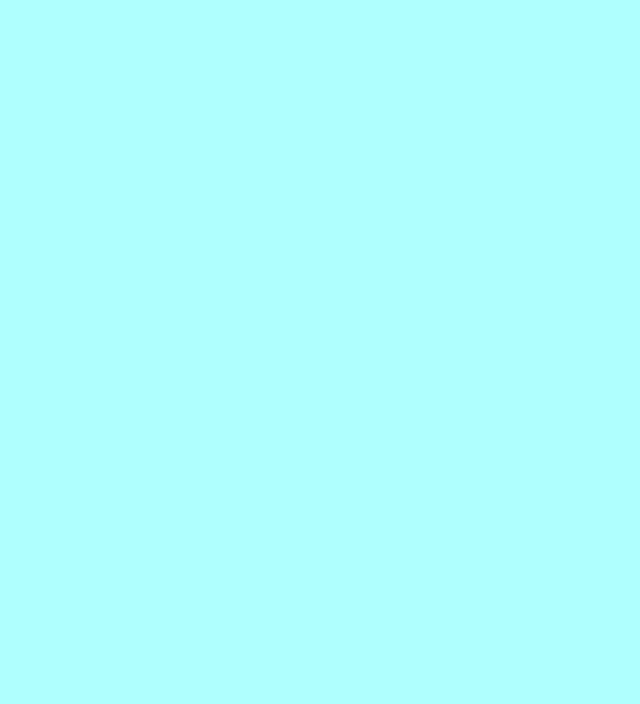
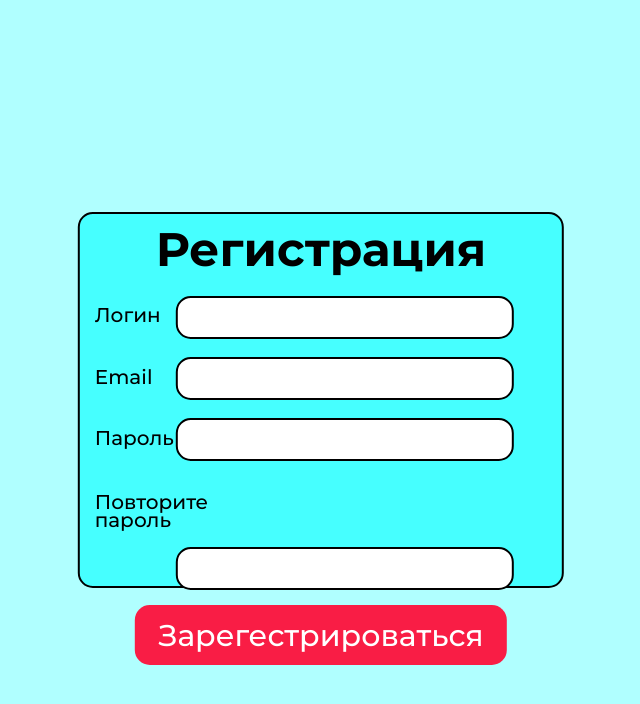
Before and after one commit to 1JigSaW/Useful_People, a Django app: page /registration/ in a window 1280 px wide. Before the commit the part shown is empty. Shown: the top 704 px of the page, without its empty margins (319-959 px from the left). Run offline with Django 3.2, Linux system fonts and the light colour scheme.

Commit message:
registration layout

```diff
--- a/UsefulPeople/people/forms.py
+++ b/UsefulPeople/people/forms.py
@@ -20,3 +20,30 @@ class UsersForm(forms.ModelForm):
         self.fields['password'].widget = forms.TextInput(attrs={
             'class': 'input_passwd',
             })
+
+class UsersRegistrationForm(forms.ModelForm):
+    password2 = forms.CharField(label='Повторите пароль', widget=forms.PasswordInput(attrs={
+            'class': 'input_passwd2_2',
+            }))
+
+    class Meta:
+        model = Users
+        fields = ('login', 'email', 'password')
+
+    def __init__(self, *args, **kwargs):
+        super(UsersRegistrationForm, self).__init__(*args, **kwargs)
+        self.fields['login'].widget = forms.TextInput(attrs={
+            'class': 'input_log_2',
+            })
+        self.fields['password'].widget = forms.TextInput(attrs={
+            'class': 'input_passwd_2',
+            })
+        self.fields['email'].widget = forms.TextInput(attrs={
+            'class': 'input_email_2',
+            })
+
+    def clean_password2(self):
+        cd = self.cleaned_data
+        if cd['password'] != cd['password2']:
+            raise forms.ValidationError('Passwords don\'t match.')
+        return cd['password2']
--- a/UsefulPeople/people/views.py
+++ b/UsefulPeople/people/views.py
@@ -1,11 +1,12 @@
 from django.shortcuts import render
-from .forms import UsersForm
+from .forms import UsersForm, UsersRegistrationForm
 
 def index(request):
     return render(request, 'index.html')
 
 def registration(request):
-    return render(request, 'registration.html')
+    form = UsersRegistrationForm()
+    return render(request, 'registration.html', {'form': form})
 
 def authorisation(request):
     form = UsersForm()
--- a/UsefulPeople/static/css/main.css
+++ b/UsefulPeople/static/css/main.css
@@ -168,3 +168,67 @@ body {
 	font-size: 20px;
 	margin-left: 15px;
 }
+.reg_block {
+	position: absolute;
+	width: 38%;
+	height: 47%;
+	background: #46FFFF;
+	border: 2.7px solid;
+	top: 50%;
+    left: 50%;
+    margin-right: -50%;
+    transform: translate(-50%, -50%);
+    border-radius: 15px;
+    text-align: center;
+    font-family: 'Montserrat', sans-serif;
+}
+.reg_head {
+	margin: 0;
+	margin-top: 7px;
+	font-size: 47px;
+	font-family: 'Montserrat', sans-serif;
+}
+.input_log_2, .input_passwd_2, .input_email_2, .input_passwd2_2 {
+	margin-right: 10%;
+	float: right;
+	font-size: 32px;
+	width: 70%;
+	border-radius: 15px;
+	border: 2.5px solid;
+	margin-top: 18px;
+}
+.post_form {
+	padding: 0px;
+	font-size: 30px;
+}
+.label_reg_log, .label_reg_email, .label_reg_password, .label_reg_password2 {
+	float: left;
+	font-size: 20px;
+	margin-left: 15px;
+}
+.label_reg_log {
+	padding-top: 25px;
+}
+.label_reg_email {
+	padding-top: 38px;
+}
+.label_reg_password {
+	padding-top: 37px;
+}
+.label_reg_password2 {
+	text-align: left;
+	line-height: 90%;
+	padding-top: 32px;
+	word-wrap: break-word;
+}
+.reg_button {
+	font-size: 30px;
+	width: 77%;
+	height: 60px;
+	border: 0;
+	border-radius: 15px;
+	color: #ffffff;
+	background: #F91D45;
+	font-family: 'Montserrat', sans-serif;
+	margin-top: 15px;
+}
--- a/UsefulPeople/templates/registration.html
+++ b/UsefulPeople/templates/registration.html
@@ -1,2 +1,30 @@
 {% extends "base.html" %}
 {% load static %}
+{% block title %}Registration{% endblock %}
+
+{% block content %}
+<section>
+	<div class="reg_block">
+	    <h1 class="reg_head">Регистрация</h1>
+	    <form method="POST" class="post-form_2">{% csrf_token %}
+	    	<div class="label_reg_log">
+		    	<label for="registratiom">Логин</label>
+		    </div>
+		    {{ form.login }}
+		    <div class="label_reg_email">
+		    	<label for="registratiom">Email</label>
+		    </div>
+		    {{ form.email }}
+	        <div class="label_reg_password">
+		        <label for="registratiom">Пароль</label>
+		    </div>
+		    {{ form.password }}
+		    <div class="label_reg_password2">
+		        <label for="registratiom">Повторите<br>пароль</label>
+		    </div>
+		    {{ form.password2 }}
+	        <button type="submit" class="reg_button">Зарегестрироваться</button>
+	    </form>
+	</div>
+</section>
+{% endblock %}
```
